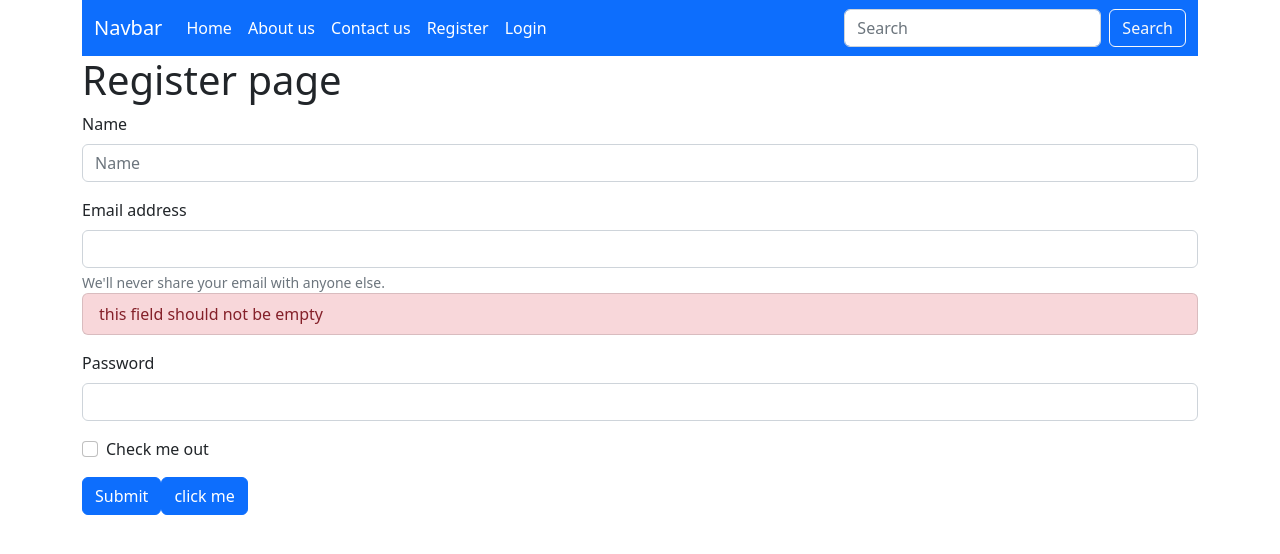
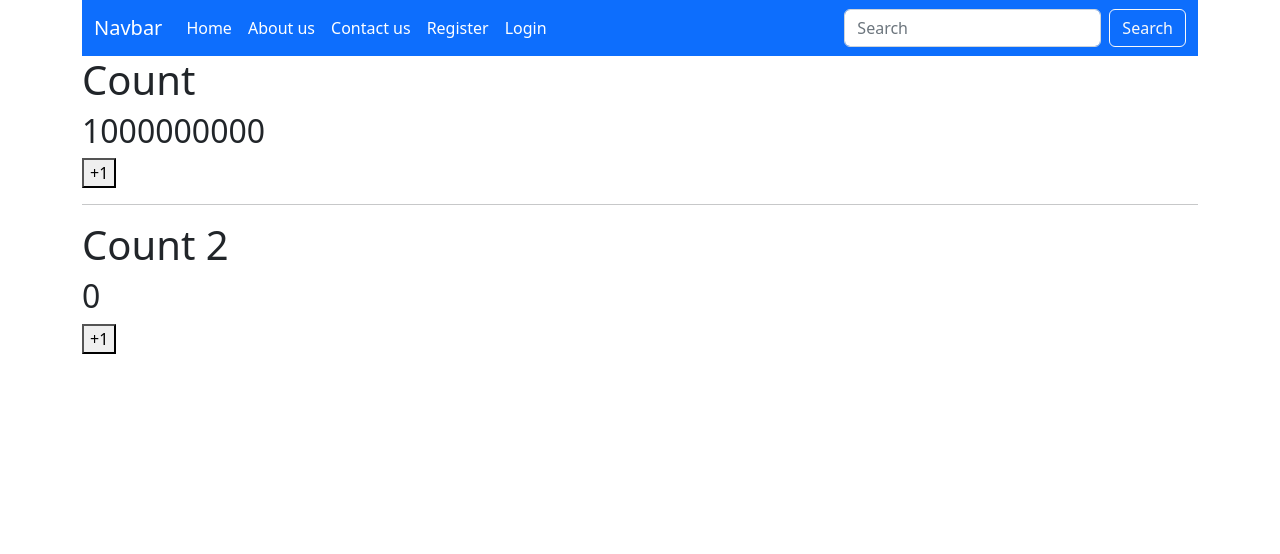
Before and after one commit to Rlss91/rt_morning_21_02_2023_react, a React (Create React App) app: page / in a window 1280 px wide. Shown: the top 554 px of the page. Built offline with nearby package versions, Linux system fonts and the light colour scheme.

Commit message:
use memo

```diff
--- a/src/App.jsx
+++ b/src/App.jsx
@@ -2,6 +2,7 @@
 import HomePage from "./pages/HomePage";
 import LifeCycleHooksPage from "./pages/LifeCycleHooksPage";
 import RegisterPage from "./pages/RegisterPage";
+import UseMemoPage from "./pages/UseMemoPage";
 
 const App = () => {
   return (
@@ -11,8 +12,9 @@
       </header>
       <main>
         {/* <HomePage /> */}
-        <RegisterPage />
+        {/* <RegisterPage /> */}
         {/* <LifeCycleHooksPage /> */}
+        <UseMemoPage />
       </main>
       <footer></footer>
     </div>
--- a/src/pages/RegisterPage.jsx
+++ b/src/pages/RegisterPage.jsx
@@ -34,6 +34,7 @@
     }
     setErrorsState(newErrorsState);
   }, [inputsValue]);
+
   const handleBtnClick = () => {
     console.log("clicked");
   };
@@ -42,6 +43,7 @@
     newInputsValue[ev.target.id] = ev.target.value;
     setInputsValue(newInputsValue);
   };
+
   return (
     <Fragment>
       <h1>Register page</h1>
--- /dev/null
+++ b/src/pages/UseMemoPage.jsx
@@ -0,0 +1,35 @@
+import { Fragment, useState, useMemo } from "react";
+
+const veryBigArray = (counter) => {
+  for (let i = 0; i < 1000000000; i++) {
+    counter++;
+  }
+  return counter;
+};
+
+const UseMemoPage = () => {
+  const [count, setCount] = useState(0);
+  const [count2, setCount2] = useState(0);
+  // const result = veryBigArray(count);
+  const result = useMemo(() => veryBigArray(count), [count]);
+  const handleBtnClick = () => {
+    setCount((prevState) => prevState + 1);
+  };
+  const handleBtn2Click = () => {
+    setCount2((prevState) => prevState + 1);
+  };
+  return (
+    <Fragment>
+      <h1>Count</h1>
+      <h2>{result}</h2>
+      <button onClick={handleBtnClick}>+1</button>
+
+      <hr />
+      <h1>Count 2</h1>
+      <h2>{count2}</h2>
+      <button onClick={handleBtn2Click}>+1</button>
+    </Fragment>
+  );
+};
+
+export default UseMemoPage;
```
